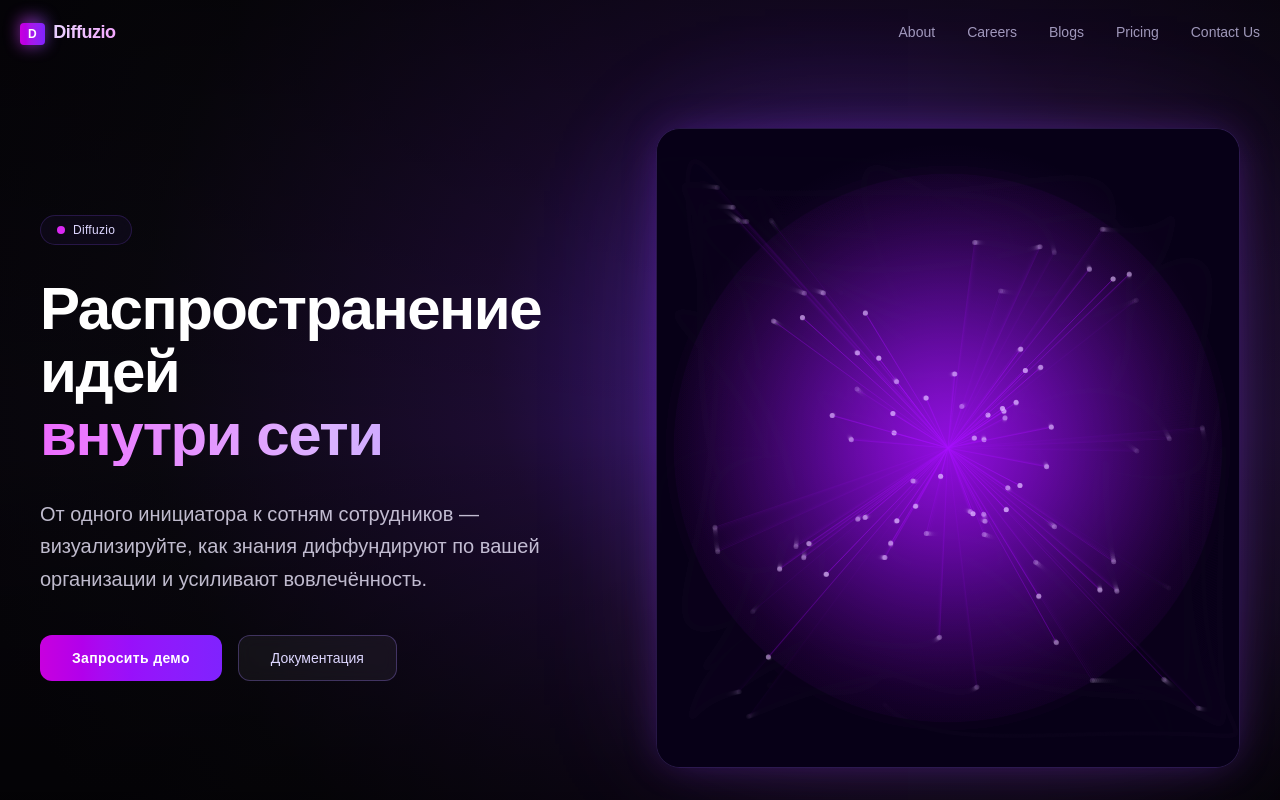
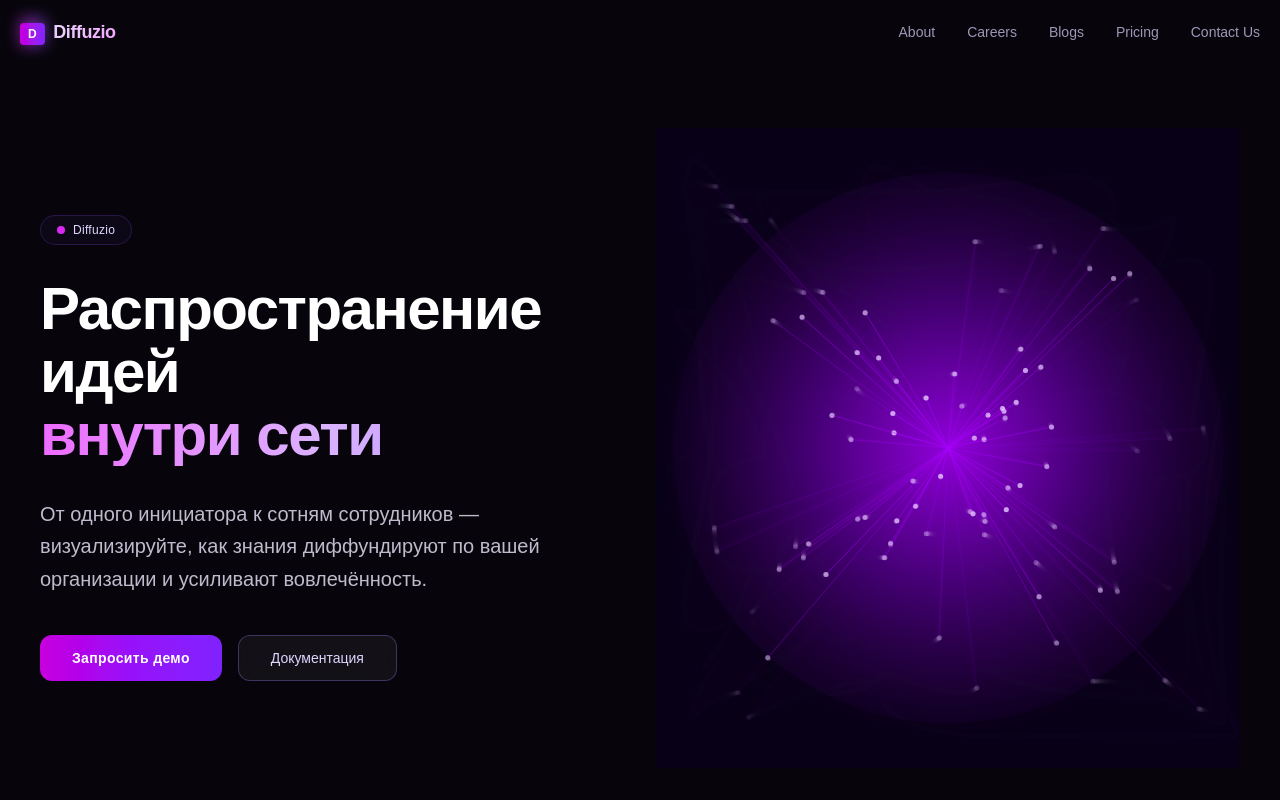
Before and after one commit to Bxull/landing, a Next.js app: page / in a window 1280 px wide. Shown: the top 800 px of the page. Built offline with nearby package versions, Linux system fonts and the light colour scheme.

Commit message:
delete border around animation

```diff
--- a/src/components/sections/HeroSplit.tsx
+++ b/src/components/sections/HeroSplit.tsx
@@ -3,17 +3,14 @@ import NetworkDiffusion from '@/components/visualizations/NetworkDiffusion';
 
 /*
   HeroSplit: левый столбец — заголовок/подзаголовок и CTA, правый — анимация.
-  Фон: тёмный с диагональным радиальным градиентом фиолетового свечения, чтобы
-  визуально похоже на предоставленный референс.
+  Очистка: убраны градиентные фоны и все border.
 */
 export const HeroSplit: React.FC = () => {
   return (
     <section className="relative isolate pt-28 md:pt-32 pb-24 overflow-hidden">
-      {/* Фоновое свечение */}
+      {/* Базовый однотонный фон */}
       <div className="absolute inset-0 -z-10 bg-[#07050b]" />
-      <div className="absolute -z-10 inset-0 pointer-events-none [background:radial-gradient(circle_at_65%_40%,rgba(115,43,255,0.55)_0%,rgba(40,15,70,0.65)_35%,rgba(10,8,15,0.9)_70%,#07050b_90%)]" />
-      {/* Лёгкий верхний градиент затемнения */}
-      <div className="absolute inset-0 -z-10 bg-gradient-to-b from-black/40 via-transparent to-black/60" />
+      {/* (Удалены radial / верхний градиент слои) */}
 
       <div className="max-w-7xl mx-auto px-6 md:px-10">
         <div className="grid gap-14 lg:gap-8 lg:grid-cols-2 items-center min-h-[60vh]">
@@ -38,10 +35,8 @@ export const HeroSplit: React.FC = () => {
           </div>
 
           {/* Right: Animation panel */}
-          <div className="relative h-[480px] sm:h-[520px] md:h-[560px] lg:h-[640px] rounded-3xl overflow-hidden border border-violet-500/20 bg-gradient-to-b from-[#140b21] via-[#12081d] to-[#0c0814] shadow-[0_0_40px_-10px_rgba(140,50,255,0.4),0_0_140px_-40px_rgba(200,120,255,0.25)]">
+          <div className="relative h-[480px] sm:h-[520px] md:h-[560px] lg:h-[640px]">
             <NetworkDiffusion variant='panel' />
-            {/* Overlay subtle gradient */}
-            <div className="pointer-events-none absolute inset-0 bg-[radial-gradient(circle_at_50%_45%,rgba(160,60,255,0.25),rgba(0,0,0,0)_60%)]" />
           </div>
         </div>
       </div>
```
